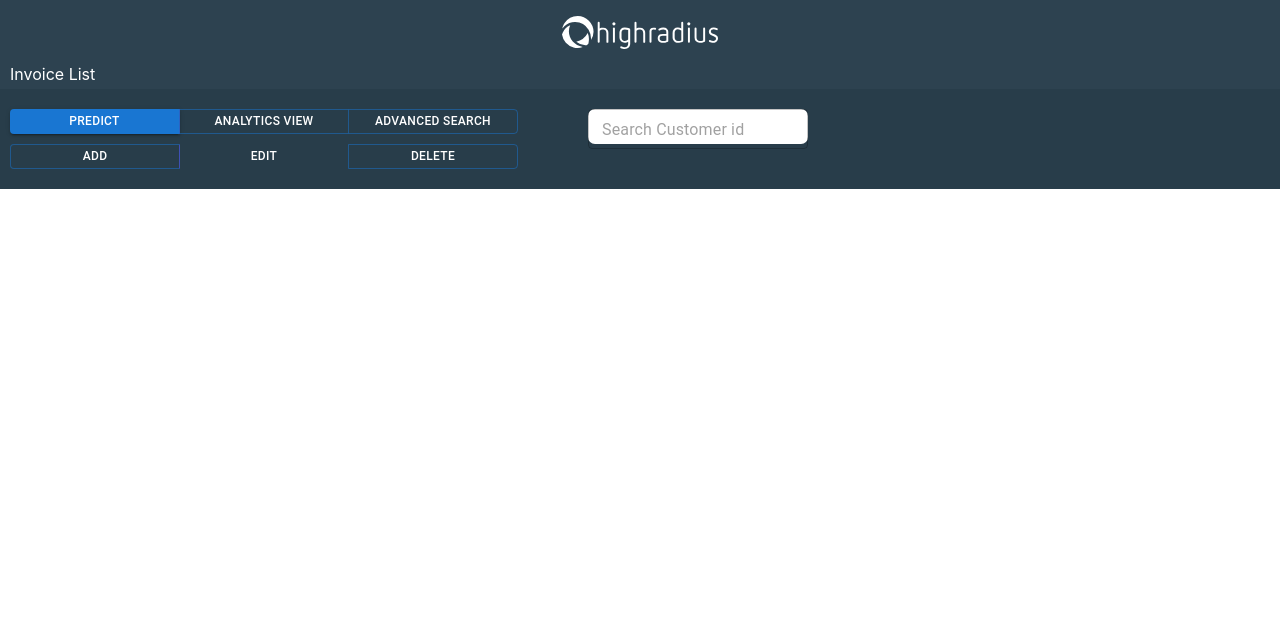
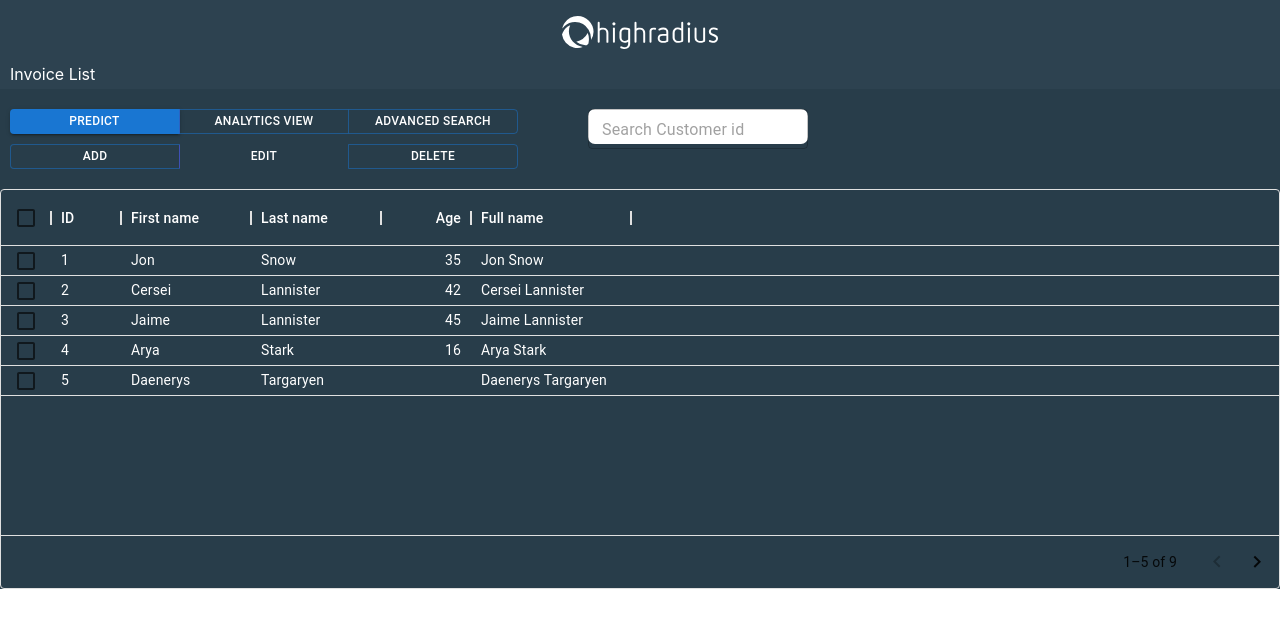
Before and after one commit to kanishkguptagit/Payment-frontend, a React (Create React App) app: page / in a window 1280 px wide. Shown: the top 628 px of the page. Built offline with nearby package versions, Linux system fonts and the light colour scheme.

Commit message:
created datagrid

```diff
--- a/package.json
+++ b/package.json
@@ -6,6 +6,7 @@
     "@emotion/react": "^11.8.2",
     "@emotion/styled": "^11.8.1",
     "@mui/material": "^5.5.2",
+    "@mui/x-data-grid": "^5.6.1",
     "@testing-library/jest-dom": "^5.16.2",
     "@testing-library/react": "^12.1.4",
     "@testing-library/user-event": "^13.5.0",
--- a/src/Body/Body.jsx
+++ b/src/Body/Body.jsx
@@ -1,10 +1,15 @@
-import React from 'react';
-import Operations from './Operations';
+import React from "react";
+
+import Operations from "./Operations";
+import Datatable from "./Datatable";
 
 const Body = () => {
     return (
-        <Operations />
-    )
-}
+        <>
+            <Operations />
+            <Datatable />
+        </>
+    );
+};
 
 export default Body;
--- /dev/null
+++ b/src/Body/Datatable.jsx
@@ -0,0 +1,56 @@
+import React from "react";
+
+import { DataGrid } from "@mui/x-data-grid";
+
+const columns = [
+    { field: "id", headerName: "ID", width: 70 },
+    { field: "firstName", headerName: "First name", width: 130 },
+    { field: "lastName", headerName: "Last name", width: 130 },
+    {
+        field: "age",
+        headerName: "Age",
+        type: "number",
+        width: 90,
+    },
+    {
+        field: "fullName",
+        headerName: "Full name",
+        description: "This column has a value getter and is not sortable.",
+        sortable: false,
+        width: 160,
+        valueGetter: (params) =>
+            `${params.row.firstName || ""} ${params.row.lastName || ""}`,
+    },
+];
+
+const rows = [
+    { id: 1, lastName: "Snow", firstName: "Jon", age: 35 },
+    { id: 2, lastName: "Lannister", firstName: "Cersei", age: 42 },
+    { id: 3, lastName: "Lannister", firstName: "Jaime", age: 45 },
+    { id: 4, lastName: "Stark", firstName: "Arya", age: 16 },
+    { id: 5, lastName: "Targaryen", firstName: "Daenerys", age: null },
+    { id: 6, lastName: "Melisandre", firstName: null, age: 150 },
+    { id: 7, lastName: "Clifford", firstName: "Ferrara", age: 44 },
+    { id: 8, lastName: "Frances", firstName: "Rossini", age: 36 },
+    { id: 9, lastName: "Roxie", firstName: "Harvey", age: 65 },
+];
+
+const Datatable = () => {
+    return (
+        <div style={{ height: 400, width: "100%", backgroundColor:"#283d4a" }}>
+            <DataGrid
+                sx={{
+                    color:"white"
+                }}
+                rows={rows}
+                rowHeight={30}
+                columns={columns}
+                pageSize={5}
+                rowsPerPageOptions={[5]}
+                checkboxSelection={{color:"white"}}
+            />
+        </div>
+    );
+};
+
+export default Datatable;
--- a/src/Title/Title.jsx
+++ b/src/Title/Title.jsx
@@ -4,12 +4,20 @@
 import Highradius from "./Highradius";
 
 const Title = () => {
-    return(
-        <AppBar position="relative" elevation="0">
+    return (
+        <AppBar position="relative" elevation={0}>
             <Highradius />
-            <div style={{backgroundColor:"#2d4250", paddingLeft:"10px", paddingBottom:"5px"}}>Invoice List</div>
+            <div
+                style={{
+                    backgroundColor: "#2d4250",
+                    paddingLeft: "10px",
+                    paddingBottom: "5px",
+                }}
+            >
+                Invoice List
+            </div>
         </AppBar>
-    )
-}
+    );
+};
 
 export default Title;
```
